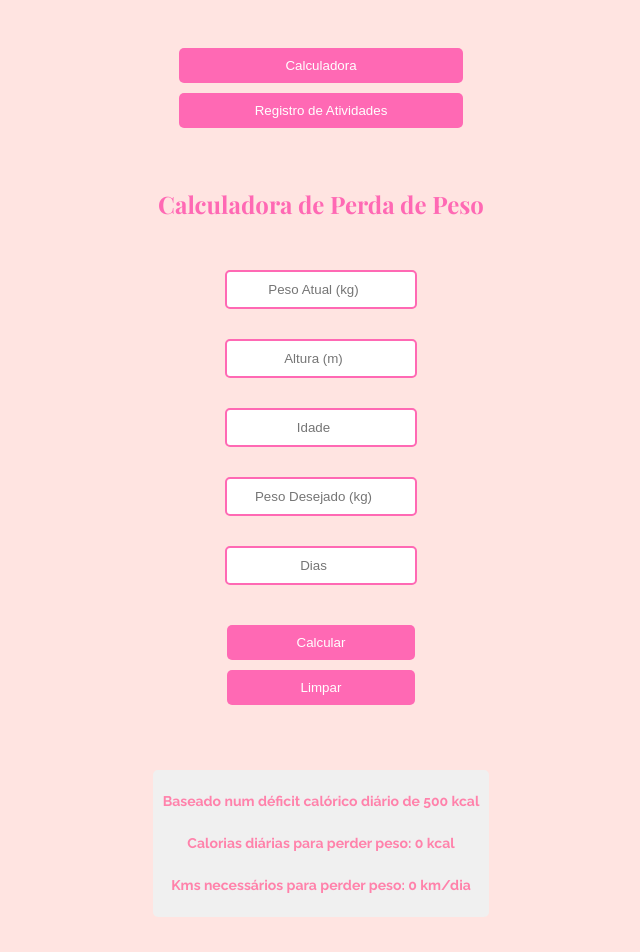
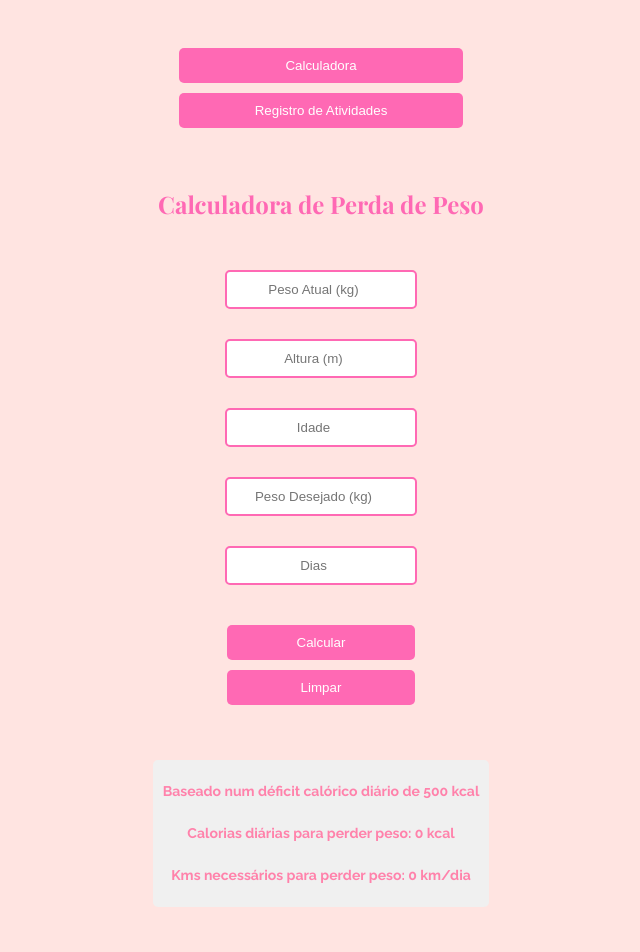
Before and after one commit to RodCinelli/Calculadora-Calorica, a React (Create React App) app: page / in a window 1280 px wide. Shown: the top 952 px of the page, without its empty margins (319-959 px from the left). Built offline with nearby package versions, Linux system fonts and the light colour scheme.

Commit message:
Update HomePage.module.css

```diff
--- a/src/HomePage.module.css
+++ b/src/HomePage.module.css
@@ -72,7 +72,7 @@ p {
     background-color: #f0f0f0;
     padding: 10px 10px 25px 10px; /* Adicionado 25px de padding na parte inferior */
     border-radius: 5px;
-    margin-top: 55px;
+    margin-top: 45px;
     flex-direction: column;
 }
 
```
